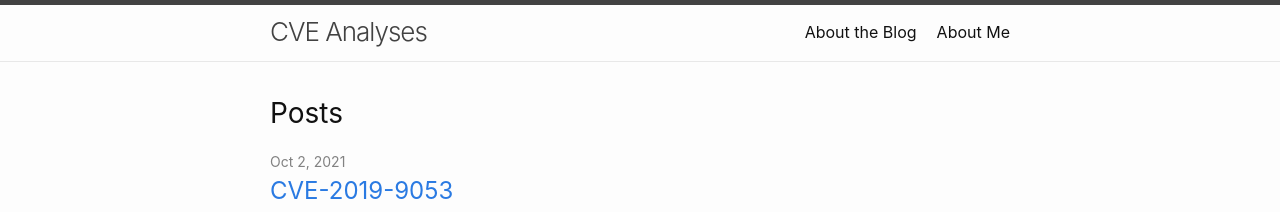
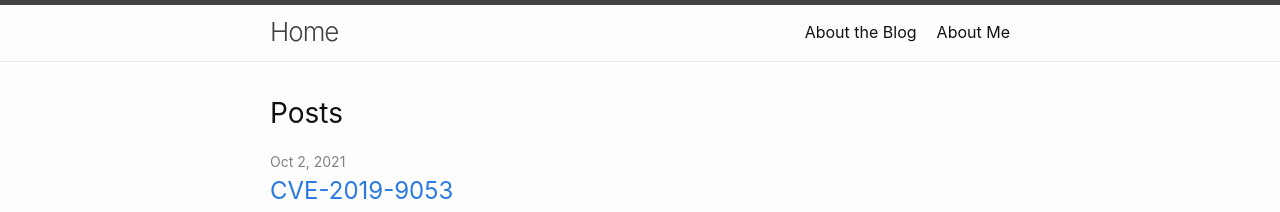
Before and after one commit to tpetersonkth/tpetersonkth.github.io, a Jekyll site: the page built from index.md, in a window 1280 px wide. Shown: the top 212 px of the page. Built offline with Jekyll 4.4.1, drawn with Linux system fonts in a browser that asks for light colours.

Commit message:
Update title

```diff
--- a/_config.yml
+++ b/_config.yml
@@ -13,7 +13,7 @@
 # you will see them accessed via {{ site.title }}, {{ site.email }}, and so on.
 # You can create any custom variable you would like, and they will be accessible
 # in the templates via {{ site.myvariable }}.
-title: CVE Analyses
+title: Home
 author: Thomas Peterson
 email:
 description: Welcome to a blog where we aim to study security issues whose solutions aren't trivial to find online.
```
